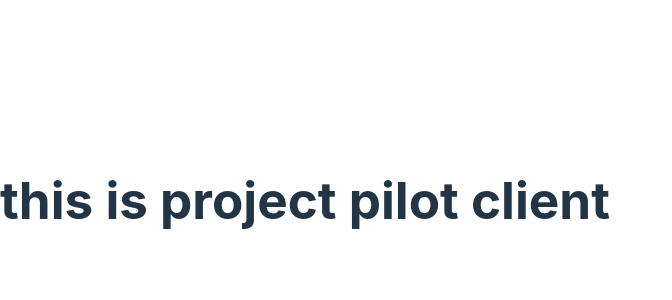
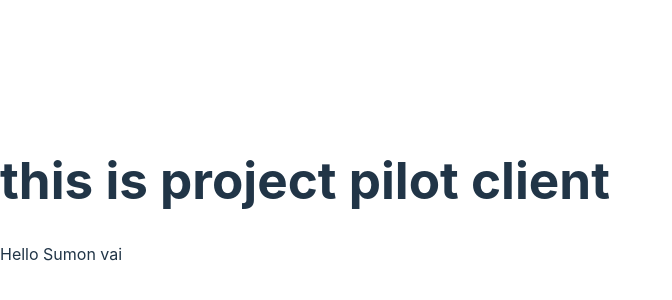
Before and after one commit to Suhanur-Rohoman-Sumon-github/project-pilots-client, a React (Vite) app: page / in a window 1280 px wide. Shown: the part 200-500 px from the top of the page, without its empty margins (0-672 px from the left). Built offline with nearby package versions, Linux system fonts and the light colour scheme.

Commit message:
test added

```diff
--- a/src/App.tsx
+++ b/src/App.tsx
@@ -4,6 +4,7 @@ const App = () => {
   return (
     <div>
       <h1>this is project pilot client</h1>
+      <p>Hello Sumon vai</p>
     </div>
   );
 };
```
